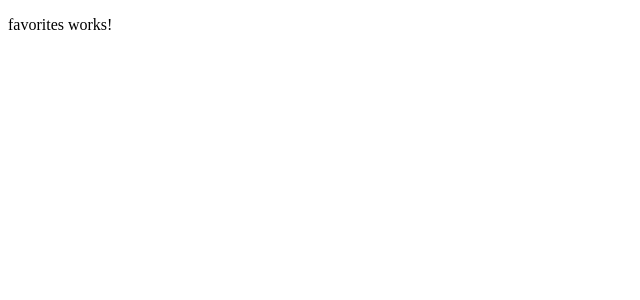
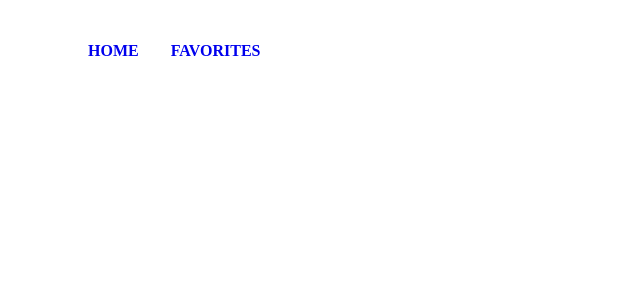
Before and after one commit to kayyra/dreams-factory, an Angular app: page / in a window 1280 px wide. Shown: the top 300 px of the page, without its empty margins (0-640 px from the left). Built offline with nearby package versions, Linux system fonts and the light colour scheme.

Commit message:
added menu favorites and home pages

```diff
--- a/src/app/characters/views/favorites/favorites.component.html
+++ b/src/app/characters/views/favorites/favorites.component.html
@@ -1 +1,23 @@
-<p>favorites works!</p>
+<!DOCTYPE html>
+<html lang="en">
+<head>
+    <meta charset="UTF-8">
+    <meta name="viewport" content="width=device-width, initial-scale=1.0">
+    <title>DreamsFactory</title>
+</head>
+<body>
+    <header>
+        <div class="logo">
+            <img src="" alt="">
+        </div>
+        <div class="menu-nav">
+            <nav class="nav-menu">
+                <ul>
+                    <li><a href="./src/app/characters/views/home/home.component.html">HOME</a></li>
+                    <li><a href="#">FAVORITES</a></li>
+                </ul>
+            </nav>
+        </div>
+    </header>
+</body>
+</html>
--- a/src/app/characters/views/favorites/favorites.component.scss
+++ b/src/app/characters/views/favorites/favorites.component.scss
@@ -0,0 +1,15 @@
+.nav-menu{
+    display: flex;
+}
+
+.nav-menu ul li{
+    list-style: none;
+    display: inline-block;
+    margin-left: 2rem;
+
+}
+
+.nav-menu a{
+    text-decoration: none;
+    font-weight: bold;
+}
--- a/src/app/characters/views/home/home.component.html
+++ b/src/app/characters/views/home/home.component.html
@@ -1 +1,25 @@
-<p>home works!</p>
+<!DOCTYPE html>
+<html lang="en">
+
+<head>
+  <meta charset="UTF-8">
+  <meta name="viewport" content="width=device-width, initial-scale=1.0">
+  <title>DreamsFactory</title>
+</head>
+<body>
+  <header>
+    <div class="logo">
+      <img src="" alt="">
+    </div>
+    <div class="menu-nav">
+      <nav class="nav-menu">
+        <ul>
+          <li><a href="#">HOME</a></li>
+          <li><a href="./src/app/characters/views/favorites/favorites.component.html">FAVORITES</a></li>
+        </ul>
+      </nav>
+    </div>
+  </header>
+</body>
+
+</html>
```
